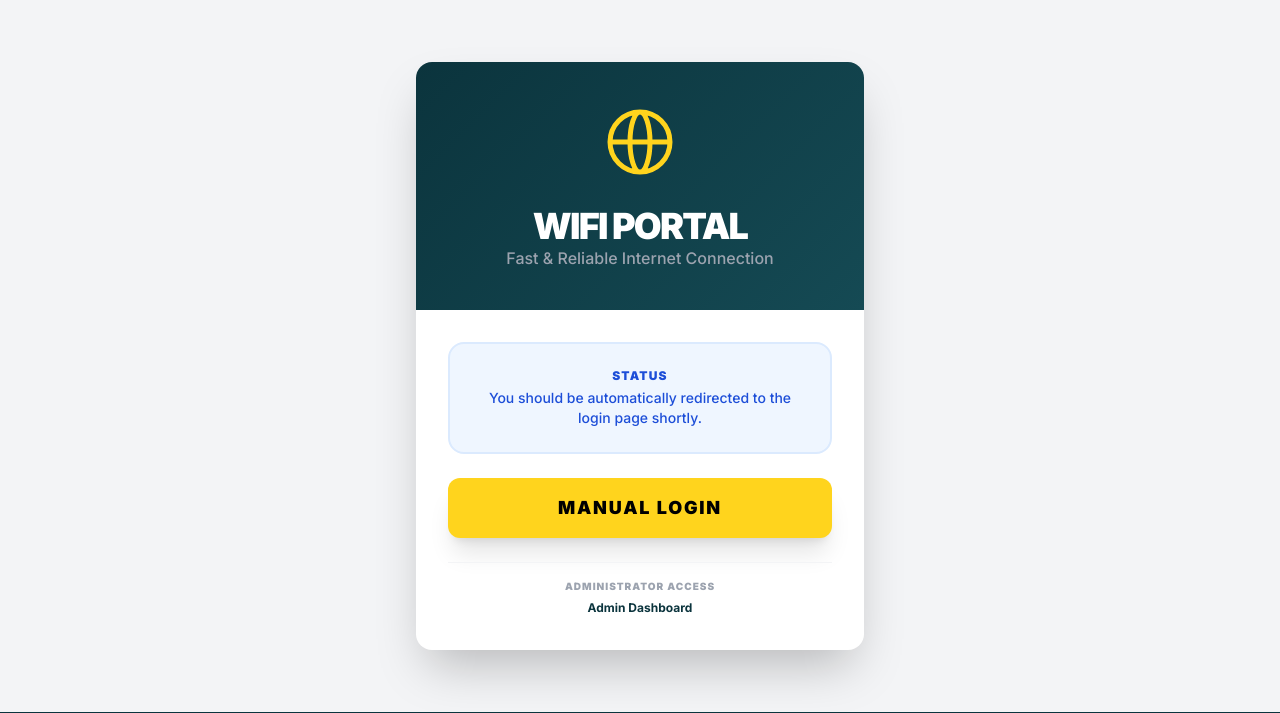
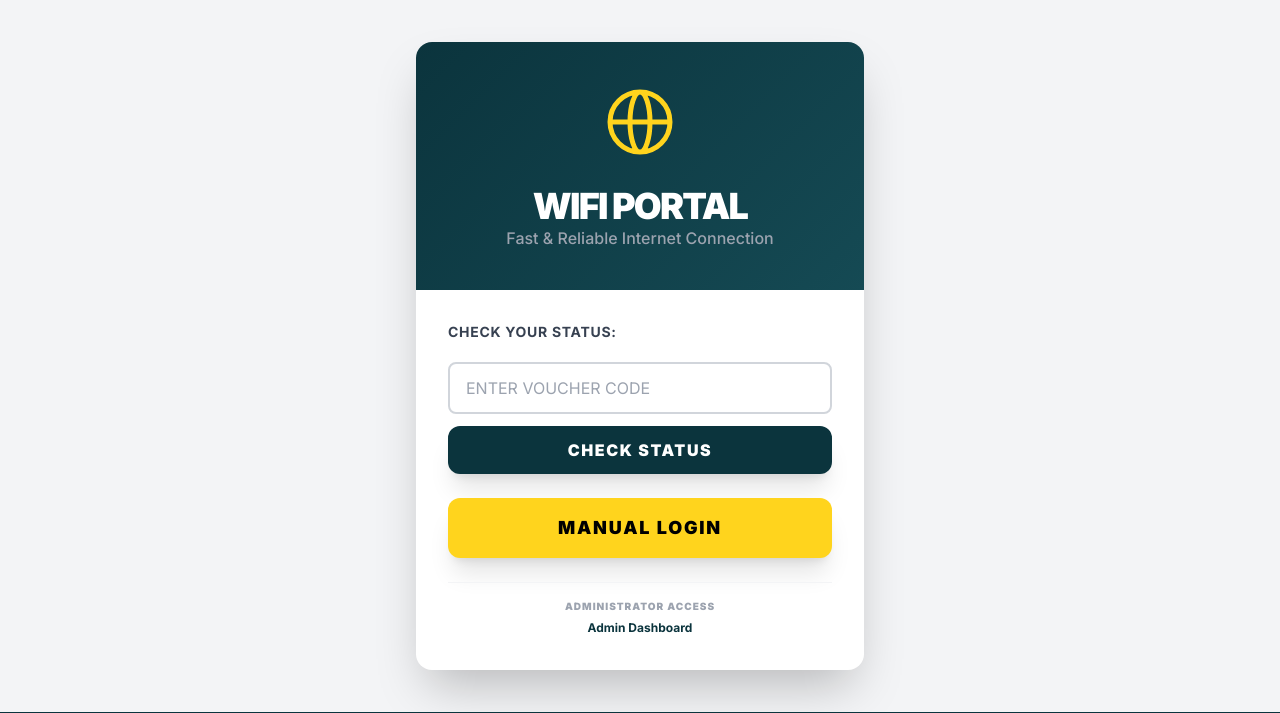
Before and after one commit to jsnb21/mikrotik-project, a Flask app: template app/templates/index.html in a window 1280 px wide. Shown: the part 72-785 px from the top of the page. Run offline with Flask 3, Linux system fonts and the light colour scheme; the template is opened without the code that fills it, so the values that code supplies are empty; the visitor is signed in with stand-in values (Sample User, id 1); some libraries are stand-ins or nearby versions.

Commit message:
Check Status Page

```diff
--- a/app/routes.py
+++ b/app/routes.py
@@ -194,6 +194,28 @@ def activate():
         db.session.rollback()
         flash(f"Error activating voucher: {str(e)}", "error")
         return redirect(url_for('main.index'))
+
+@bp.route('/check-status', methods=['POST'])
+def check_status():
+    """Check status by voucher code"""
+    code = request.form.get('voucher_code', '').strip().upper()
+
+    if not code:
+        flash("Please enter a voucher code", "error")
+        return redirect(url_for('main.index'))
+
+    voucher = Voucher.query.filter_by(code=code).first()
+
+    if not voucher:
+        flash("Invalid voucher code", "error")
+        return redirect(url_for('main.index'))
+
+    if not voucher.is_activated:
+        flash("This voucher has not been activated yet", "error")
+        return redirect(url_for('main.index'))
+
+    # Redirect to status page
+    return redirect(url_for('main.status_page', code=code))
 
 @bp.route('/status')
 def status_page():
--- a/app/templates/index.html
+++ b/app/templates/index.html
@@ -11,10 +11,16 @@
         </div>
 
         <div class="p-8 space-y-6">
-            <div class="p-6 bg-blue-50 text-blue-700 rounded-2xl border-2 border-blue-100 text-center">
-                <p class="font-black uppercase text-xs tracking-widest mb-1">Status</p>
-                <p class="text-sm font-medium">You should be automatically redirected to the login page shortly.</p>
-            </div>
+            <!-- Check Status Form -->
+            <form action="{{ url_for('main.check_status') }}" method="POST" class="space-y-3">
+                <label class="block text-sm font-bold text-gray-700">Check Your Status:</label>
+                <input type="text" name="voucher_code" placeholder="Enter Voucher Code"
+                       class="w-full px-4 py-3 rounded-lg border-2 border-gray-300 focus:border-teal-500 focus:outline-none uppercase"
+                       maxlength="6" required>
+                <button type="submit" class="w-full btn btn-primary py-3 font-black uppercase tracking-widest shadow-xl">
+                    Check Status
+                </button>
+            </form>
 
             <a href="http://192.168.88.254" target="_blank" class="block w-full btn btn-confirm py-4 font-black uppercase tracking-widest text-lg shadow-xl text-center">
                 Manual Login
```
